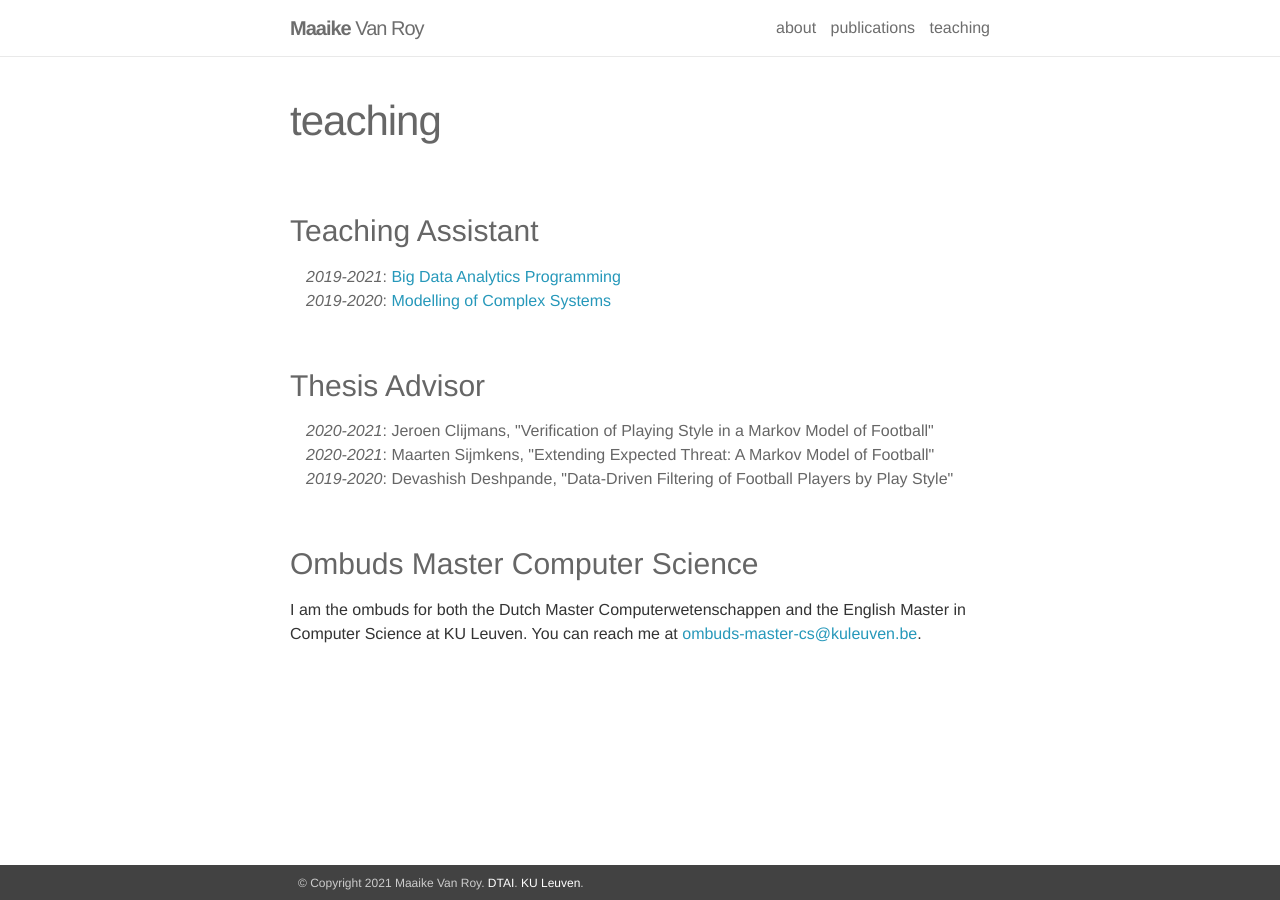
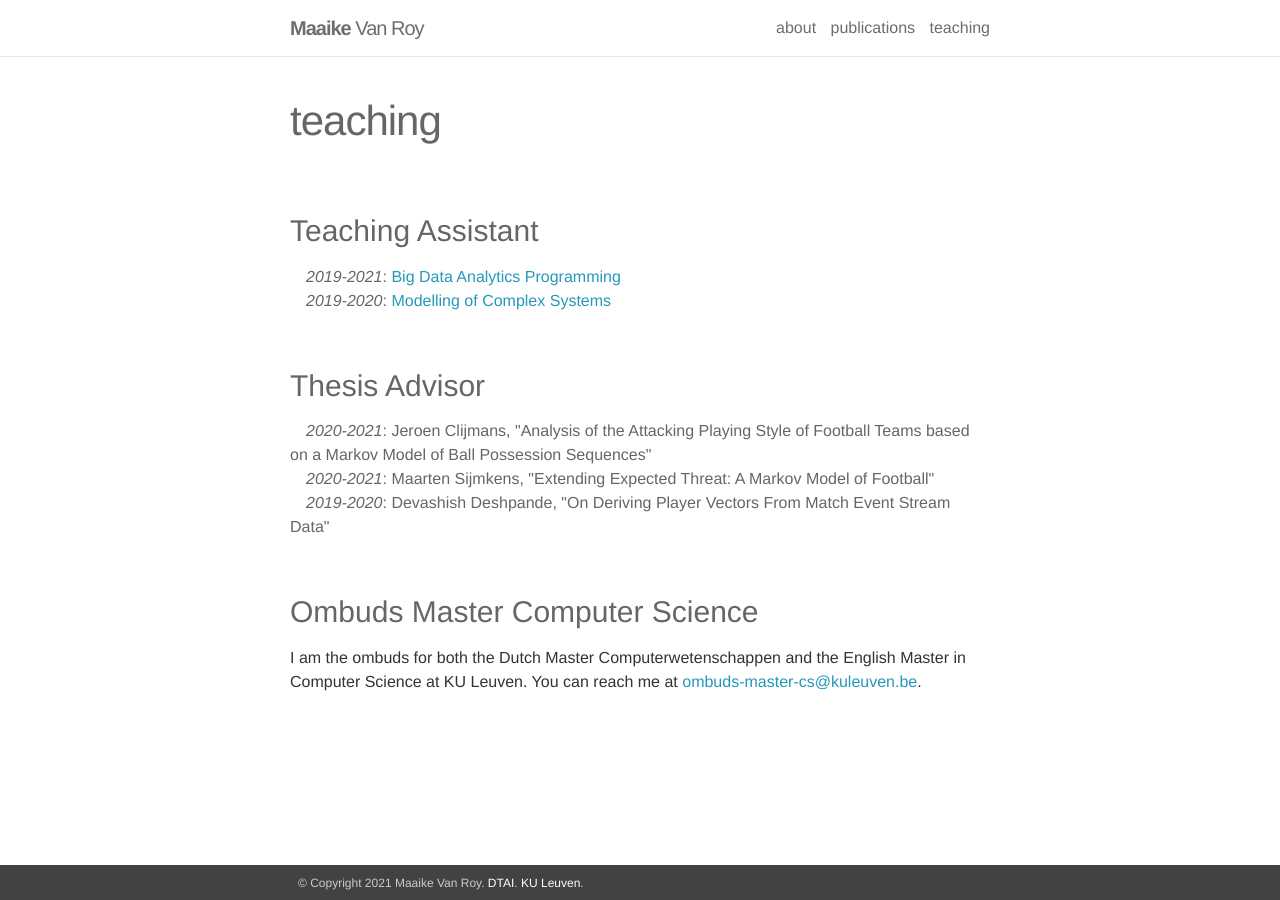
Before and after one commit to MaaikeVR/MaaikeVR.github.io, a Jekyll site: the page built from _pages/teaching.md, in a window 1280 px wide. Built offline with Jekyll 4.4.1, drawn with Linux system fonts in a browser that asks for light colours.

Commit message:
Update master thesis titles

```diff
--- a/_config.yml
+++ b/_config.yml
@@ -31,13 +31,13 @@ teaching:
 
 master_thesis:
 - period: 2020-2021
-  title: "Verification of Playing Style in a Markov Model of Football"
+  title: "Analysis of the Attacking Playing Style of Football Teams based on a Markov Model of Ball Possession Sequences"
   name: Jeroen Clijmans
 - period: 2020-2021
   title: "Extending Expected Threat: A Markov Model of Football"
   name: Maarten Sijmkens
 - period: 2019-2020
-  title: "Data-Driven Filtering of Football Players by Play Style"
+  title: "On Deriving Player Vectors From Match Event Stream Data"
   name: Devashish Deshpande
 
 
```
